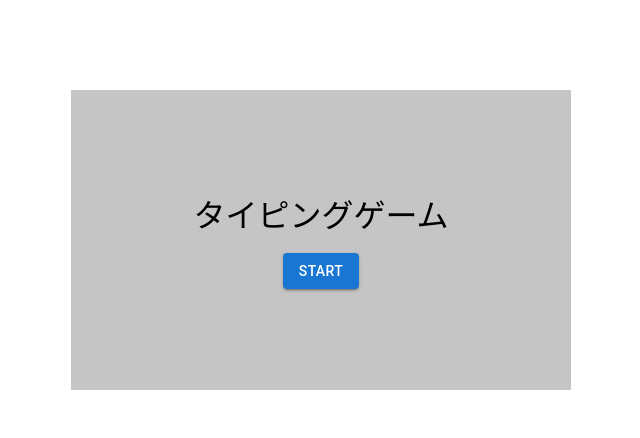
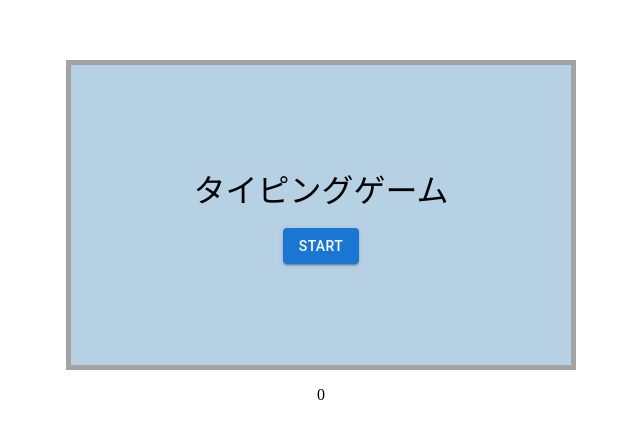
Before and after one commit to Miyayayayayaya/typingapp, a Next.js app: page / in a window 1280 px wide. Shown: the part 168-606 px from the top of the page, without its empty margins (319-959 px from the left). Built offline with nearby package versions, Linux system fonts and the light colour scheme.

Commit message:
タイマー導入

```diff
--- a/app/page.html
+++ /dev/null
@@ -1,5 +0,0 @@
-<!DOCTYPE html>
-<html lang="ja">
-    <head>
-        <meta charset="utf-8">
-        <title>タイピングゲーム</title>
--- a/app/page.module.css
+++ b/app/page.module.css
@@ -14,7 +14,8 @@
   justify-content: center;
   width: 500px;
   height: 300px;
-  background-color: #c5c5c5;
+  background-color: #b7d1e4;
+  border:solid 5px #a3a3a6;
 }
 .stateBoard{
   width: 500px;
--- a/app/page.tsx
+++ b/app/page.tsx
@@ -46,6 +46,7 @@ const updateState=(keyPressed:string,currentState:GameState,setGameState:SetStat
           isConversion:false,
           isMistake:false,
           currentProblemIndex:nextIndex,
+          gameTime:0,
         }));
         return;
       }else{
@@ -84,7 +85,10 @@ export default function Home() {
     endTime:null,
     mistakeCount:0,
     isGameFinished:false,
+    isTimerActive:false,
+    gameTime:0,
   });
+  const [timerId,setTimerId]=useState<number|null>(null);
   const totalTargetKeysStrokes=typingGameData.reduce((sum,item)=>sum+item.typingTarget.length,0);
   const renderText=(inputCount:number,isMistake:boolean,currentTargetText:string)=>{
     return currentTargetText.split('').map((char,i)=>{
@@ -119,6 +123,8 @@ export default function Home() {
       endTime:null,
       mistakeCount:0,
       isGameFinished:false,
+      isTimerActive:true,
+      gameTime:0,
     }));
   }
   useEffect(()=>{
@@ -130,7 +136,41 @@ export default function Home() {
       document.removeEventListener('keydown',handleKeyDown);
     }
   },[gameState,setGameState])
-  console.log(gameState)
+  const GAME_OVER_TIME=15;
+  useEffect(()=>{
+    let intervalId:number|null=null;
+    if (gameState.isGaming&&gameState.isTimerActive){
+      intervalId=window.setInterval(()=>{
+        setGameState(prev=>{
+          const newGameTime=prev.gameTime+1;
+          if(newGameTime>=GAME_OVER_TIME){
+            return{
+              ...prev,
+              isGaming:false,
+              isTimerActive:false,
+              isGameFinished:true,
+              endTime:Date.now(),
+              displayTargetText:'時間切れ',
+              gameTime:newGameTime,
+            };
+          }
+          return{
+            ...prev,
+            gameTime:newGameTime
+          };
+        });
+      },1000);
+    }
+    return()=>{
+      if(intervalId!==null){
+        window.clearInterval(intervalId);
+      }
+      if(timerId!==null){
+        window.clearInterval(timerId);
+        setTimerId(null)
+      }
+    };
+  },[gameState.isGaming,gameState.isTimerActive,setGameState]);
   renderText(gameState.inputCount,gameState.isMistake,gameState.currentTargetText)
   return (
     <div className={styles.container}>
@@ -144,6 +184,7 @@ export default function Home() {
         </div>
       {gameState.isGaming?(""):gameState.isGameFinished?(""):(<Button onClick={startGame} variant="contained">Start</Button>)}
       </div>
+      <p>{gameState.gameTime}</p>
     </div>
   );
 }
--- a/app/state.tsx
+++ b/app/state.tsx
@@ -10,6 +10,8 @@ export interface GameState{
     endTime:number|null;
     mistakeCount:number;
     isGameFinished:boolean;
+    isTimerActive:boolean;
+    gameTime:number;
 }
 
 export interface ResultsState{
```
